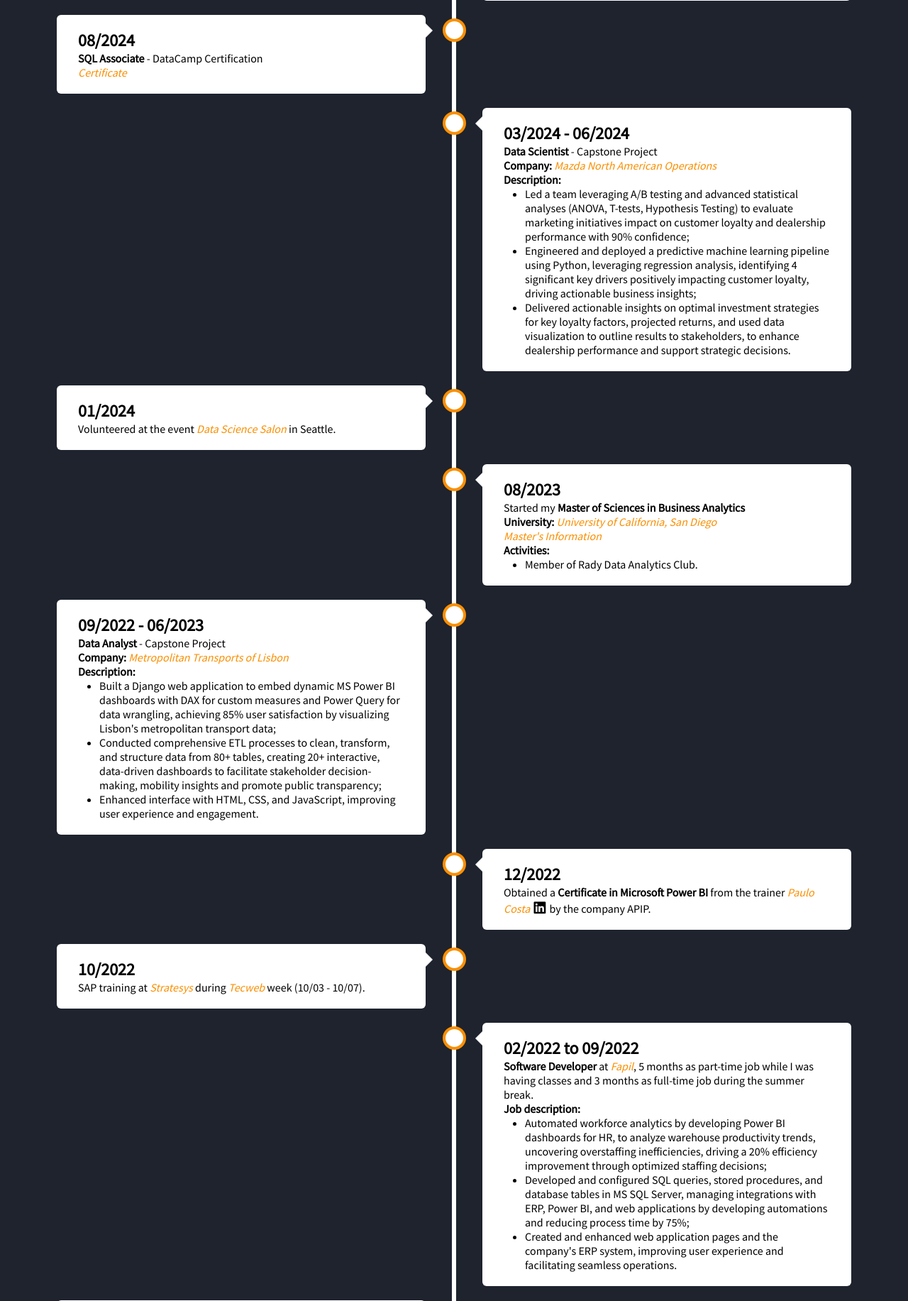
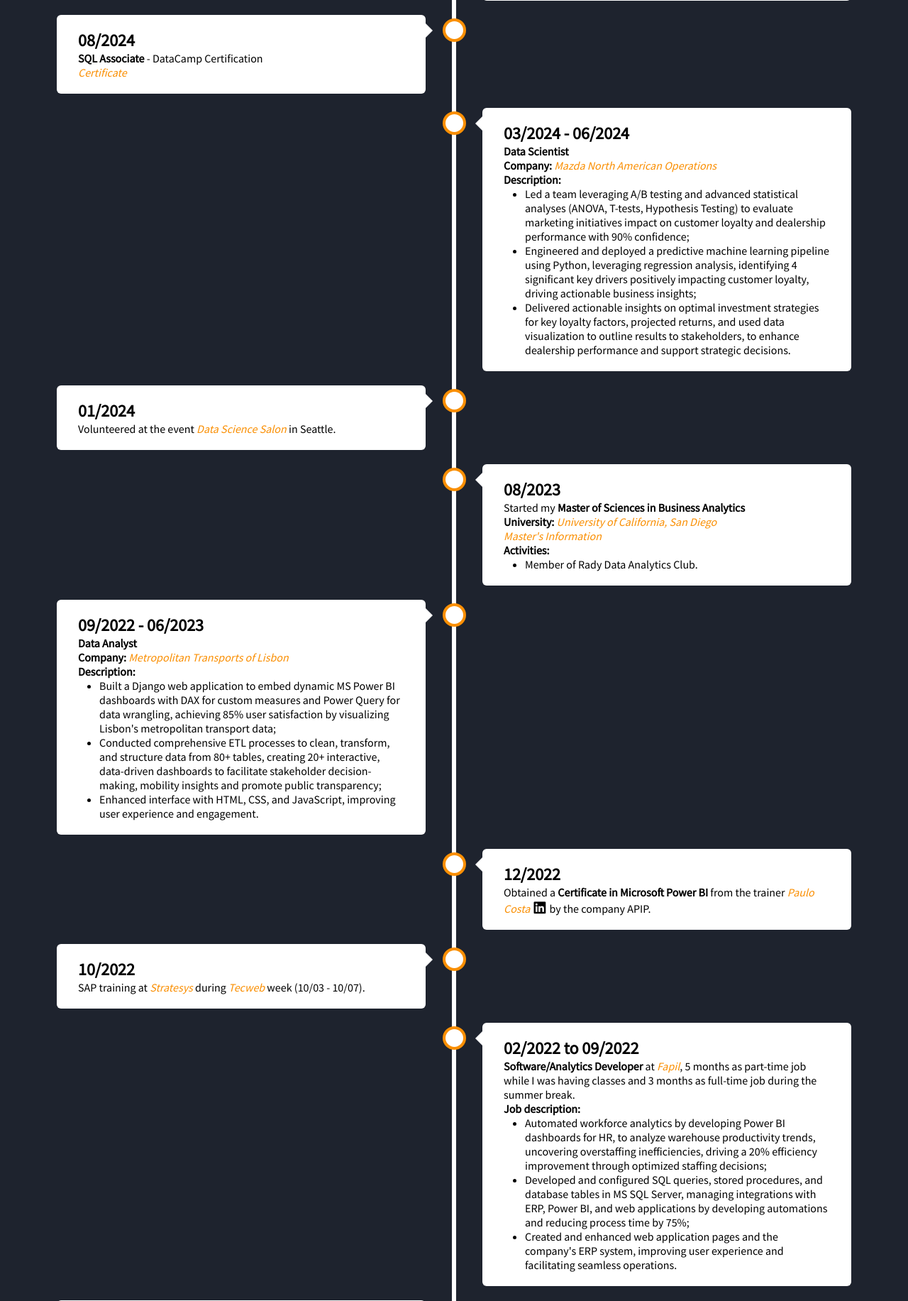
Before and after one commit to Martimlt/Portfolio, a Django app: page / in a window 1280 px wide. Shown: the part 3362-5195 px from the top of the page at 71% size. Run offline with Django 5.2, Linux system fonts and the light colour scheme; some libraries are stand-ins or nearby versions.

Commit message:
Resume change

```diff
--- a/portfolio/templates/portfolio/singlepage.html
+++ b/portfolio/templates/portfolio/singlepage.html
@@ -226,7 +226,7 @@
     <div class="percurso right">
       <div class="content">
         <h2>03/2024 - 06/2024</h2>
-        <p><b>Data Scientist</b> - Capstone Project</p>
+        <p><b>Data Scientist</b></p>
         <p><b>Company:</b>
           <i><a href="https://www.mazdausa.com/" target="_blank" class="link"
             >Mazda North American Operations</a
@@ -271,7 +271,7 @@
     <div class="percurso left">
       <div class="content">
         <h2>09/2022 - 06/2023</h2>
-        <p><b>Data Analyst</b> - Capstone Project</p>
+        <p><b>Data Analyst</b></p>
         <p><b>Company:</b>
           <i><a href="https://www.tmlmobilidade.pt/en/" target="_blank" class="link"
             >Metropolitan Transports of Lisbon</a
@@ -301,7 +301,7 @@
       <div class="content">
         <h2>02/2022 to 09/2022</h2>
         <p>
-          <b>Software Developer</b> at
+          <b>Software/Analytics Developer</b> at
           <i><a href="https://www.fapil.pt/" target="_blank" class="link"> Fapil</a></i>, 5 months as part-time job while I was having classes and 3 months as full-time job during the summer break.
         </p>
         <p><b>Job description:</b></p>
```
Also changed, not shown: 1 other file.
